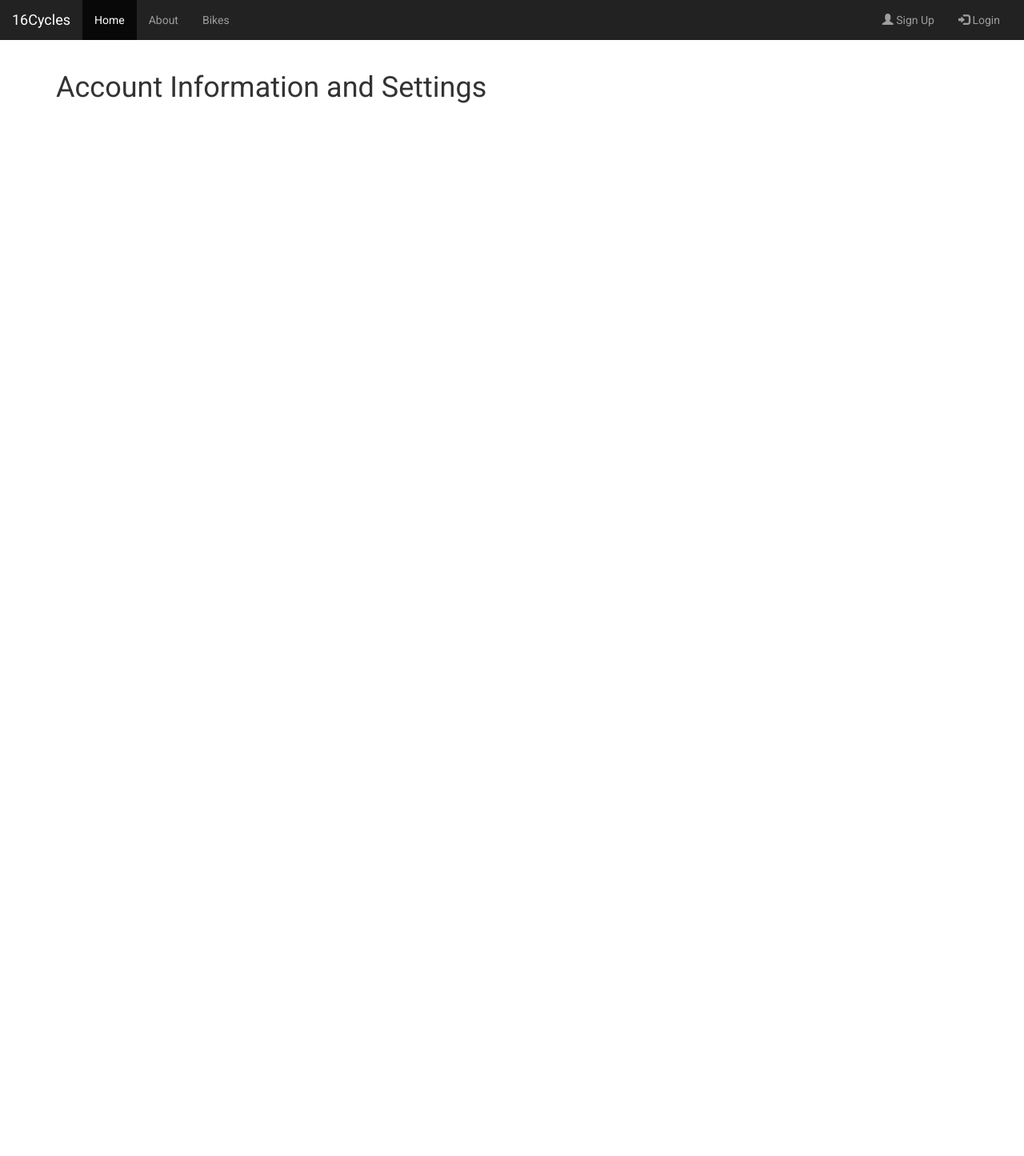
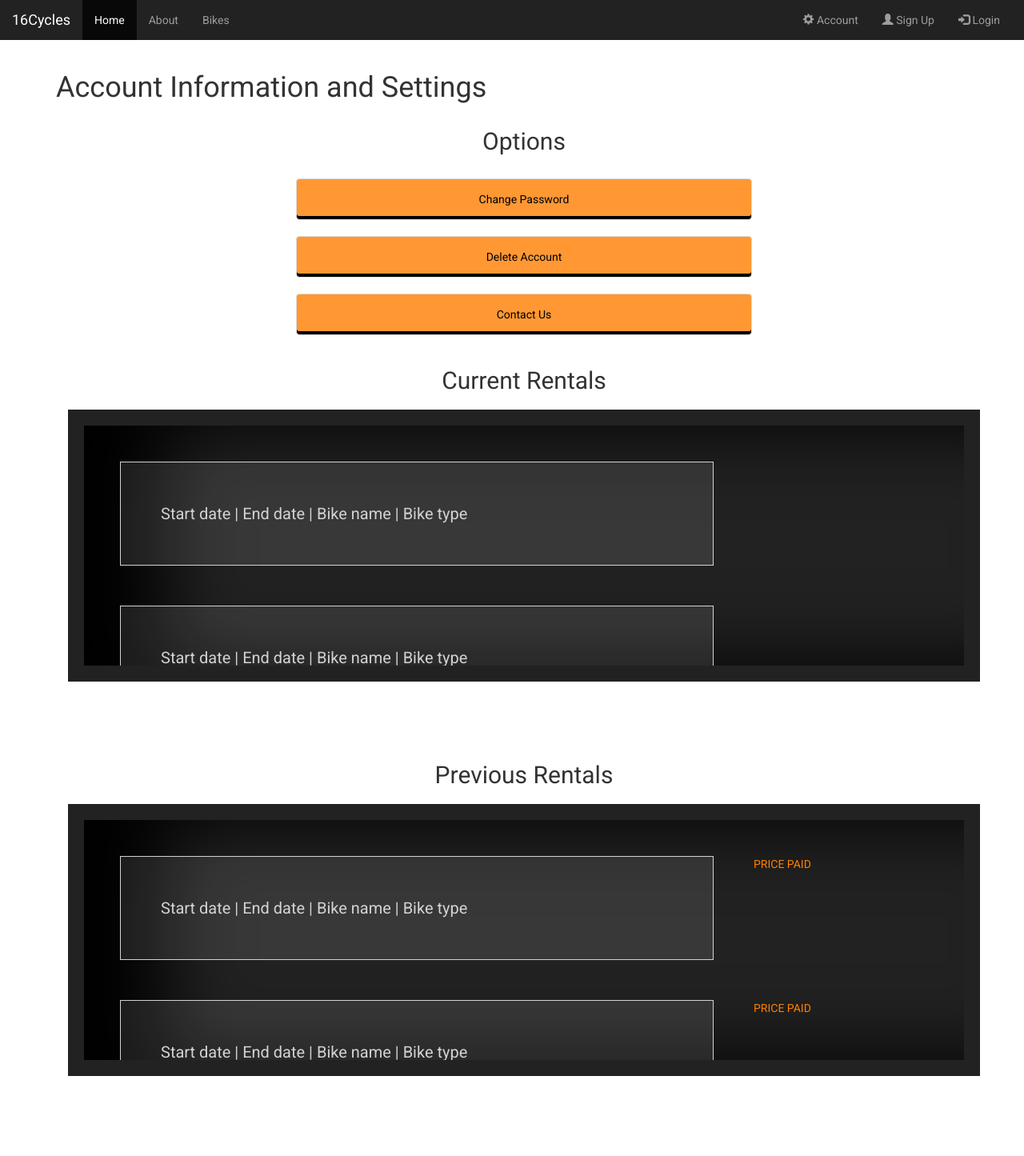
Before and after one commit to Slavyana-c/16-Cycles, a Python web app: template app/templates/account.html in a window 1280 px wide. Shown: the whole page at 80% size. Before the commit the page ends 129 px from the top, so only its background shows below. Run offline with Jinja, Linux system fonts and the light colour scheme; the template is opened without the code that fills it, so the values that code supplies are empty; some libraries are stand-ins or nearby versions.

Commit message:
finished all templates (added: account information, about, meet our staff)

```diff
--- /dev/null
+++ b/app/static/css/account.css
@@ -0,0 +1,157 @@
+body {
+  font-family: "Roboto", sans-serif;
+
+  justify-content: center;
+
+}
+
+.content{
+  padding-top: 20px;
+}
+
+hr
+{
+      border: 1px solid #000000;
+}
+
+h2
+{
+  text-align: center;
+}
+
+a:hover
+{
+    text-decoration: none;
+}
+
+/* ----------------- custom button styles --------------------- */
+.list-group
+{
+  padding: 2px;
+}
+.list-group-item
+{
+  text-align: center;
+  color: black;
+  /*color: white;*/
+  background-color: rgba(255, 127, 0, 0.8);
+  padding: 15px 32px;
+  border-radius: 0;
+  box-shadow: 0px -4px 0px rgba(0,0,0,1) inset;
+  margin-left: 25%;
+  margin-right: 25%;
+  transition: 0.5s;
+}
+.list-group-item:hover
+{
+  background-color: rgba(255, 127, 0, 1);
+}
+
+/* ------------------ END of custom button styles ----------------*/
+
+
+/* -------------------------- Used in Current and Previous Rentals -------------------- */
+.details-box
+{
+  clear: left;
+  /*background-color: rgba(255, 127, 0, 0.5);*/
+  background-color: rgb(34, 34, 34);
+  float:unset;
+  padding: 20px;
+  margin-top: 20px;
+
+  margin-bottom: 100px;
+
+}
+
+.details
+{
+  height: 300px;
+  box-shadow: 100px 0 100px rgba(0,0,0,1) inset;
+  padding: 20px;
+  overflow: auto;
+}
+
+.form-control-label
+{
+  color: lightgrey;
+}
+
+.form-control
+{
+  padding: 20px;
+}
+
+.record
+{
+  color: lightgrey;
+  font-size: 20px;
+  float: left;
+  width: 70%;
+  background-color: rgba(255,255,255,0.1);
+  padding: 50px;
+  border-style: solid;
+  /*border: #0b0b0b;*/
+  border-width: 1px;
+  margin: 25px;
+}
+
+.dateselection-box
+{
+  color: #ff7f00;
+  float: left;
+  margin: 25px;
+}
+
+/* --------------------------  Used in Current and Previous Rentals -------------------- */
+
+.button-area
+{
+  width: 100%;
+  height: 30px;
+  margin: 10px;
+
+  display: block;
+}
+
+
+/****** UNUSED - overriding custom bootstrap button styles ******/
+.btn-details
+{
+  position: relative;
+  background-color: #ff7f00; /* orange button */
+  border: none;
+  color: white; /* TEXT colour */
+  padding: 7px;
+  text-align: center;
+  text-decoration: none;
+  display: inline-block;
+  font-size: 14px;
+  border-radius: 0 !important;
+
+  margin-right:10px;
+  margin-bottom:30px;
+}
+
+.btn-outline-info
+{
+  background-color: #ff7f00; /* orange button */
+
+  margin-top: 15px;
+  padding: 10px;
+
+  border: none;
+  color: white; /* TEXT colour */
+  text-align: center;
+  text-decoration: none;
+  display: inline-block;
+  font-size: 14px;
+  border-radius: 0 !important;
+}
+
+.custom-button
+{
+    top: 50%;
+    position: absolute;
+}
+/****** UNUSED - overriding custom bootstrap button styles ******/
--- a/app/templates/account.html
+++ b/app/templates/account.html
@@ -1,10 +1,99 @@
 {% extends "base.html" %}
 {% block content %}
 <head>
+  <link rel="stylesheet" href="{{ url_for('static', filename='css/account.css') }}">
+    <script src="../css/scripts/browse.js"> </script>
 </head>
 <div class="container">
   <div class="row">
     <h1>Account Information and Settings</h1>
   </div>
+    <h2> Options </h2>
+    <div class="option-box">
+
+
+    <a href="/changePassword" class="list-group">
+          <li class="list-group-item">
+                Change Password
+          </li>
+    </a>
+
+    <a href="#" class="list-group">
+          <li class="list-group-item">
+                Delete Account
+          </li>
+    </a>
+
+    <a href="/meetOurStaff" class="list-group">
+          <li class="list-group-item">
+                Contact Us
+          </li>
+    </a>
+{#        #}
+{#        <div class="button-area">#}
+{#        <form action="/changePassword">#}
+{#           <input class="btn btn-details custom-button" type="submit" value="Change Password" />#}
+{#        </form>#}
+{#        </div>#}
+{##}
+{#        <div class="button-area">#}
+{#        <form action="/deleteAccount">#}
+{#           <input class="btn btn-details custom-button" type="submit" value="Delete Account" />#}
+{#        </form>#}
+{#        </div>#}
+{##}
+{#        <div class="button-area">#}
+{#        <form action="/contactUs">#}
+{#           <input class="btn btn-details custom-button" type="submit" value="Contact Us" />#}
+{#        </form>#}
+{#        </div>#}
+
+    </div>
+
+
+    <h2> Current Rentals </h2>
+    <div class="details-box">
+        <div class="details">
+            {% for n in range(10) %}
+            <div class="record">
+                {{ "Start date | " }}
+                {{ "End date |" }}
+                {{ "Bike name |" }}
+                {{ "Bike type" }}
+            </div>
+            <div class="dateselection-box">
+
+              {{ form.new_end_date.label(class="form-control-label")}}
+              {{ form.new_end_date(class="form-control form-control-lg")}}
+
+              {{ form.submit(class="btn btn-outline-info") }}
+            </div>
+            {% endfor %}
+
+        </div>
+    </div>
+
+    <h2> Previous Rentals </h2>
+    <div class="details-box">
+        <div class="details">
+            {% for n in range(10) %}
+            <div class="record">
+                {{ "Start date | " }}
+                {{ "End date |" }}
+                {{ "Bike name |" }}
+                {{ "Bike type" }}
+            </div>
+            <div class="dateselection-box">
+                {{ "PRICE PAID" }}
+            </div>
+            {% endfor %}
+
+        </div>
+    </div>
+
+  <div>
+
+  </div>
+
 </div>
 {% endblock %}
--- a/app/templates/base.html
+++ b/app/templates/base.html
@@ -30,6 +30,7 @@
           <li><a href="{{ url_for('browse') }}">Bikes</a></li>
         </ul>
         <ul class="nav navbar-nav navbar-right">
+          <li><a href="{{ url_for('account') }}"><span class="glyphicon glyphicon-cog"></span> Account</a></li>
           <li><a href="{{ url_for('sign_up') }}"><span class="glyphicon glyphicon-user"></span> Sign Up</a></li>
           <li><a href="{{ url_for('login') }}"><span class="glyphicon glyphicon-log-in"></span> Login</a></li>
         </ul>
```
Also changed, not shown: app/forms.py (+13 -0 lines), app/static/css/about.css (+64 -98 lines), app/static/css/browse.css (+20 -1 lines), app/templates/about.html (+16 -23 lines), app/templates/browse.html (+7 -5 lines), app/templates/changePassword.html (added, +63 -0 lines), app/templates/meetOurStaff.html (added, +27 -0 lines), app/views.py (+12 -2 lines).
